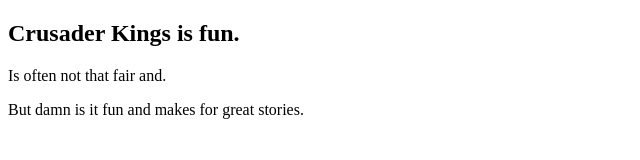
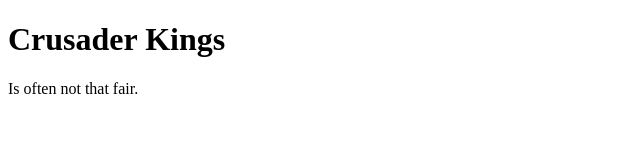
Before and after one commit to Cornday/lab2, a plain HTML site: page Index.html in a window 1280 px wide. Shown: the whole page, without its empty margins (0-640 px from the left). Drawn offline with Linux system fonts and the light colour scheme.

Commit message:
Revert "yhjj"
This reverts commit 161e3b5b3660491c86ec6250c15b66637a897ad3.

```diff
--- a/Index.html
+++ b/Index.html
@@ -6,8 +6,7 @@
     <meta name="description" content="test site">
   </head>
   <body>
-    <h2>Crusader Kings is fun.</h2>
-    <p>Is often not that fair and.</p>
-    <p>But damn is it fun and makes for great stories.</p>
+    <h1>Crusader Kings</h1>
+    <p>Is often not that fair.</p>
   </body>
 </html>
```
